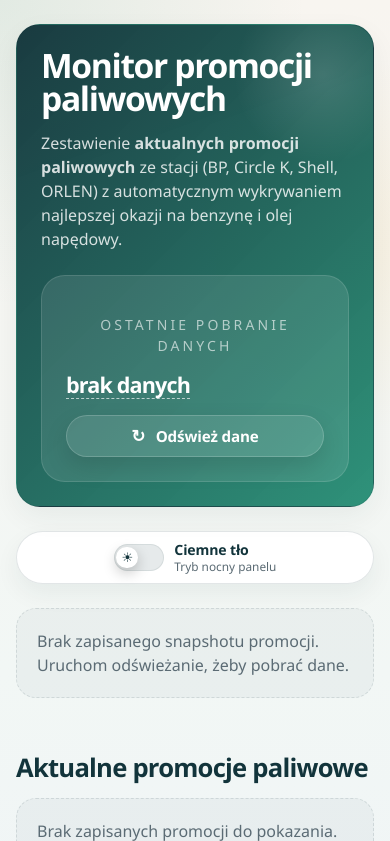
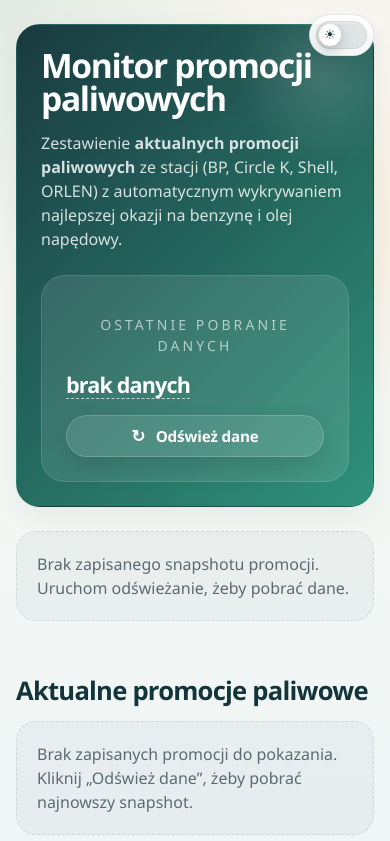
Before and after one commit to udnn1/Monitor-cen-paliw, a PHP site: page / in a window 390 px wide. Shown: the top 841 px of the page. Run offline with PHP 8.4, Linux system fonts and the light colour scheme.

Commit message:
Motyw: przycisk jasny/ciemny do prawego gornego rogu (fixed, kompaktowy); hero wysrodkowany na telefonie

```diff
--- a/index.php
+++ b/index.php
@@ -3008,6 +3008,9 @@ if ($isCronRefresh) {
         .theme-switch-text { display: flex; flex-direction: column; align-items: flex-start; line-height: 1.15; }
         .theme-switch-label { font-size: 0.88rem; font-weight: 800; letter-spacing: -0.01em; }
         .theme-switch-hint { margin-top: 0.15rem; font-size: 0.74rem; color: var(--muted); }
+        .theme-fab { position: fixed; top: 0.85rem; right: 1rem; z-index: 1000; }
+        .theme-fab .theme-switch { min-width: 0; padding: 0.4rem; gap: 0; }
+        .theme-fab .theme-switch-text { display: none; }
 
         .refresh-button { justify-content: center; padding: 0.78rem 1rem; text-decoration: none; font-weight: 800; letter-spacing: -0.01em; box-shadow: 0 10px 24px rgba(0, 0, 0, 0.12); }
         .refresh-button:hover { color: #fff; }
@@ -3695,9 +3698,27 @@ if ($isCronRefresh) {
             .tl-head{display:none;}
             .tl-row{grid-template-columns:80px 1fr;} .tl-end{grid-column:2;text-align:left;}
         }
+        @media (max-width:640px){
+            .hero{flex-direction:column; align-items:center; text-align:center; gap:1.1rem; padding:1.4rem 1.2rem;}
+            .hero::after{display:none;}
+            .hero-id{flex-direction:column; text-align:center; gap:.6rem;}
+            .hero-foot{flex-direction:row; flex-wrap:wrap; justify-content:center;}
+        }
     </style>
 </head>
 <body>
+<div class="theme-fab">
+    <label class="theme-switch" for="themeToggle">
+        <input type="checkbox" id="themeToggle" aria-label="Przełącz ciemne tło">
+        <span class="theme-switch-track" aria-hidden="true">
+            <span class="theme-switch-thumb" id="themeToggleIcon">☀</span>
+        </span>
+        <span class="theme-switch-text">
+            <span class="theme-switch-label" id="themeToggleLabel">Ciemne tło</span>
+            <span class="theme-switch-hint" id="themeToggleHint">Tryb nocny panelu</span>
+        </span>
+    </label>
+</div>
 <div class="shell">
     <main class="container-xxl page-main px-3 px-lg-4 py-4 py-lg-5 position-relative">
         <section class="card-surface hero-panel p-4 p-lg-5 mb-4">
@@ -3753,21 +3774,6 @@ if ($isCronRefresh) {
                 <?= e($manualRefreshMessage) ?>
             </section>
         <?php endif; ?>
-
-        <div class="dashboard-tabs-row">
-            <div class="theme-toggle dashboard-theme-toggle">
-                <label class="theme-switch" for="themeToggle">
-                    <input type="checkbox" id="themeToggle" aria-label="Przełącz ciemne tło">
-                    <span class="theme-switch-track" aria-hidden="true">
-                        <span class="theme-switch-thumb" id="themeToggleIcon">☀</span>
-                    </span>
-                    <span class="theme-switch-text">
-                        <span class="theme-switch-label" id="themeToggleLabel">Ciemne tło</span>
-                        <span class="theme-switch-hint" id="themeToggleHint">Tryb nocny panelu</span>
-                    </span>
-                </label>
-            </div>
-        </div>
 
         <div class="promotions-panel">
             <?php if (!empty($stationPromotions['warning'])): ?>
```
